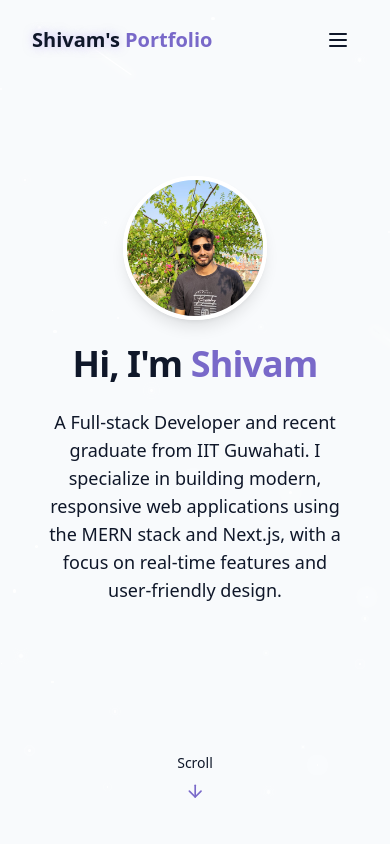
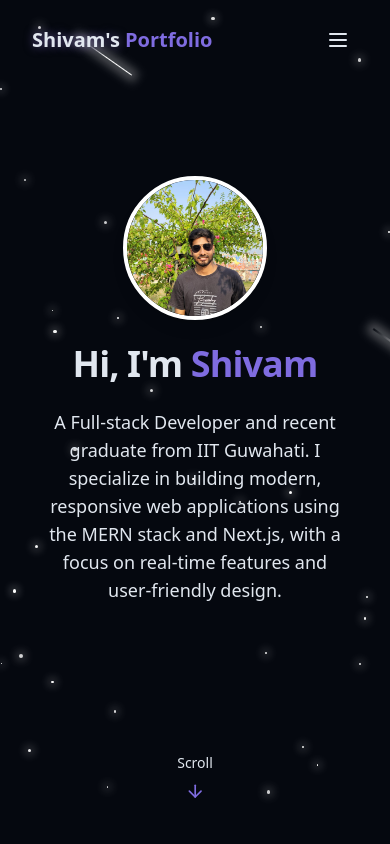
Before and after one commit to Shivam1817/Portfolio-website, a React (Vite) app: page / in a window 390 px wide. Shown: the top 844 px of the page. Built offline with nearby package versions, Linux system fonts and the light colour scheme.

Commit message:
Dark mode on phone

```diff
--- a/src/components/ThemeToggle.jsx
+++ b/src/components/ThemeToggle.jsx
@@ -3,16 +3,17 @@
 import { cn } from '@/lib/utils';
 
 export const ThemeToggle = () => {
-    const [isDarkMode, setIsDarkMode] = useState(true);
+    const [isDarkMode, setIsDarkMode] = useState(false);
 
     useEffect(() => {
         const storedTheme = localStorage.getItem("theme")
-        if(storedTheme === "dark"){
+        if(storedTheme === "light"){
+            setIsDarkMode(false);
+            document.documentElement.classList.remove('dark');
+        }else{
             setIsDarkMode(true);
             document.documentElement.classList.add('dark');
-        }else{
-            setIsDarkMode(false);
-            localStorage.setItem('theme', 'light');
+            localStorage.setItem('theme', 'dark');
         }
     },[])
 
```
